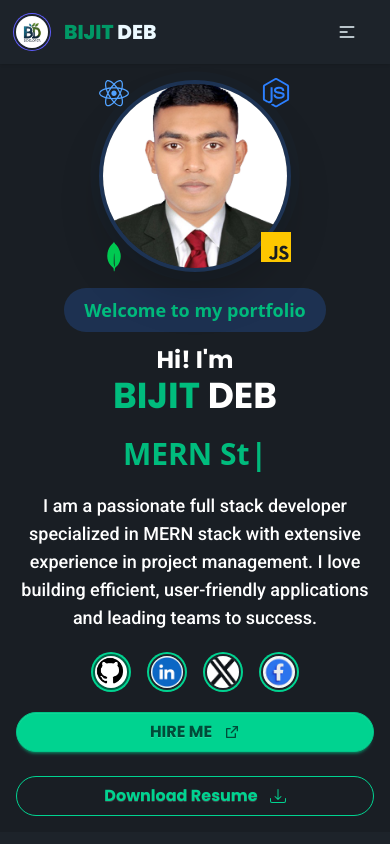
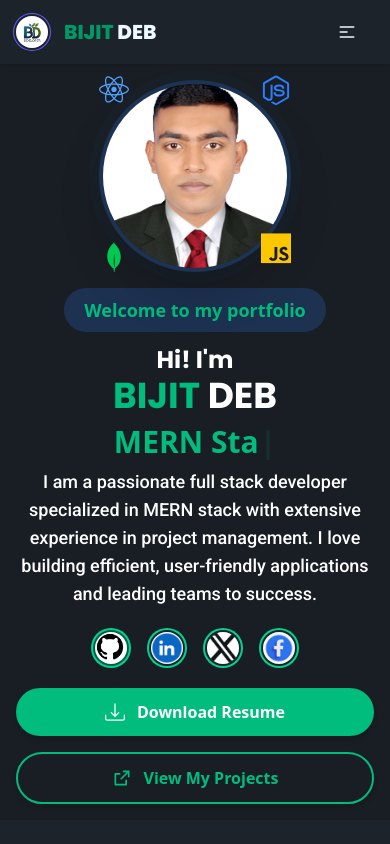
Before and after one commit to bijit-dev/Portfolio, a React (Vite) app: page / in a window 390 px wide. Shown: the top 844 px of the page. Built offline with nearby package versions, Linux system fonts and the light colour scheme.

Commit message:
project sction update

```diff
--- a/src/components/Banner/Banner.jsx
+++ b/src/components/Banner/Banner.jsx
@@ -10,6 +10,7 @@ import { BsDownload } from "react-icons/bs";
 import { RiExternalLinkLine } from "react-icons/ri";
 import { FaNodeJs, FaReact } from "react-icons/fa";
 import { SiJavascript, SiMongodb } from "react-icons/si";
+import { Link } from "react-router";
 
 const Banner = () => {
     const stringValue = ["React Developer", "MERN Stack Developer", "Fontend Developer", "Full Stack Developer"];
@@ -116,7 +117,7 @@ const Banner = () => {
                         <h1 className="text-2xl md:text-3xl font-bold Poppins text-white">Hi! I'm </h1>
                         <h1 className="text-4xl md:text-5xl lg:text-6xl  font-bold Poppins text-emerald-500">BIJIT <span className="text-white">DEB</span></h1>
                     </div>
-                    <div className=" text-3xl md:text-5xl lg:text-6xl font-bold text-emerald-500 my-5">
+                    <div className=" text-3xl md:text-5xl lg:text-6xl font-bold text-emerald-500 my-2 lg:my-5">
 
                         <Typewriter
                             options={{
@@ -134,37 +135,53 @@ const Banner = () => {
 
                     {/* social links */}
                     <div className="flex gap-6 items-center justify-center lg:justify-start">
-                        <a href="https://github.com/bijit-dev" className="avatar">
+                        <Link to="https://github.com/bijit-dev" className="avatar">
                             <div className="ring-success ring-offset-emerald-800  w-8 rounded-full ring-2 ring-offset-2">
                                 <Image src={github} />
                             </div>
-                        </a>
+                        </Link>
 
-                        <a href="https://www.linkedin.com/in/bijit-deb/" className="avatar">
+                        <Link to="https://www.linkedin.com/in/bijit-deb/" className="avatar">
                             <div className="ring-success ring-offset-base-100 w-8 rounded-full ring-2 ring-offset-2">
                                 <Image src={linkedin} />
                             </div>
-                        </a>
+                        </Link>
 
-                        <a href="https://x.com/bijitdeb01" className="avatar">
+                        <Link to="https://x.com/bijitdeb01" className="avatar">
                             <div className="ring-success ring-offset-base-100 w-8 rounded-full ring-2 ring-offset-2">
                                 <Image src={xlogo} />
                             </div>
-                        </a>
+                        </Link>
 
-                        <a href="https://www.facebook.com/bijitdeb01" className="avatar">
+                        <Link to="https://www.facebook.com/bijitdeb01" className="avatar">
                             <div className="ring-success ring-offset-base-100 w-8 rounded-full ring-2 ring-offset-2">
                                 <Image src={facebook} />
                             </div>
-                        </a>
+                        </Link>
                     </div>
 
-                    {/* btns  */}
-                    <div className="md:flex justify-center lg:justify-start space-y-6 gap-5 mt-6">
-                        <button className="btn btn-success w-full md:w-auto rounded-3xl text-base Poppins font-meduim md:text-lg font-bold flex items-center gap-3 cursor-pointer">HIRE ME <RiExternalLinkLine /></button>
-                        <button className="btn btn-success btn-outline w-full md:w-auto rounded-3xl text-base Poppins font-meduim md:text-lg font-bold flex items-center gap-3 cursor-pointer">Download Resume <BsDownload /></button>
+                    {/* btns */}
+                    <div className="flex flex-col md:flex-row justify-center lg:justify-start gap-4 mt-6">
+                        {/* Download Resume */}
+                        <a
+                            href="https://drive.google.com/uc?export=download&id=1V6HB_eOovNUy_bEFn9aROzP5aLXKuUBN"
+                            download="Bijit_Deb_Resume.pdf"
+                            rel="noopener noreferrer"
+                            className="flex items-center justify-center gap-3 px-6 py-3 rounded-full bg-emerald-500 hover:bg-emerald-600 text-white font-bold transition-colors duration-300 shadow-md hover:shadow-lg"
+                        >
+                            <BsDownload className="text-xl" />
+                            Download Resume
+                        </a>
 
+                        {/* View Projects */}
+                        <Link
+                            to="#projects" className="flex items-center justify-center gap-3 px-6 py-3 rounded-full border-2 border-emerald-500 text-emerald-500 hover:bg-emerald-500 hover:text-white font-bold transition-colors duration-300 shadow-md hover:shadow-lg">
+                            <RiExternalLinkLine className="text-xl" />
+                            View My Projects
+                        </Link>
                     </div>
+
+
 
                 </div>
             </div>
--- a/src/components/Projects/Projects.jsx
+++ b/src/components/Projects/Projects.jsx
@@ -1,10 +1,114 @@
-import React from 'react';
+import React from "react";
+import { motion } from "framer-motion";
+import { FaGithub, FaExternalLinkAlt } from "react-icons/fa";
+
+const projects = [
+    {
+        title: "Portfolio Website",
+        description:
+            "A responsive personal portfolio built with React, Tailwind, and Framer Motion to showcase my skills and projects.",
+        image: "https://i.ibb.co/FLKsxX7m/toolset-homepage-hero-section-example.png",
+        github: "https://github.com/bijit-dev",
+        live: "https://yourportfolio.com",
+        tech: ["React", "Tailwind", "Framer Motion"],
+    },
+    {
+        title: "E-Commerce Store",
+        description:
+            "A fully functional e-commerce store with product search, cart, and checkout features.",
+        image: "https://i.ibb.co/FLKsxX7m/toolset-homepage-hero-section-example.png",
+        github: "https://github.com/bijit-dev",
+        live: "https://ecommerce-demo.com",
+        tech: ["React", "Tailwind", "Node.js"],
+    },
+    {
+        title: "Blog Platform",
+        description:
+            "A markdown-based blog platform with authentication and a clean, minimal design.",
+        image: "https://i.ibb.co/FLKsxX7m/toolset-homepage-hero-section-example.png",
+        github: "https://github.com/bijit-dev",
+        live: "https://blog-demo.com",
+        tech: ["React", "Tailwind", "Firebase"],
+    },
+];
 
 const Projects = () => {
     return (
-        <div>
-            upcomeing projects
-        </div>
+        <section id="projects" className="py-16 bg-gradient-to-br from-purple-100 via-pink-50 to-yellow-50">
+            <div className="container mx-auto px-4">
+                {/* Section title */}
+                <motion.h2
+                    className="text-4xl font-bold text-center mb-12 text-transparent bg-clip-text bg-gradient-to-r from-purple-500 to-pink-500"
+                    initial={{ opacity: 0, y: -30 }}
+                    whileInView={{ opacity: 1, y: 0 }}
+                    viewport={{ once: true }}
+                    transition={{ duration: 0.6 }}
+                >
+                    My Projects
+                </motion.h2>
+
+                {/* Projects grid */}
+                <div className="grid gap-8 md:grid-cols-2 lg:grid-cols-3">
+                    {projects.map((project, index) => (
+                        <motion.div
+                            key={index}
+                            className="rounded-xl overflow-hidden shadow-lg hover:shadow-2xl transition-all duration-500 bg-white/80 backdrop-blur-lg border border-gray-200 hover:-translate-y-2"
+                            initial={{ opacity: 0, y: 40 }}
+                            whileInView={{ opacity: 1, y: 0 }}
+                            viewport={{ once: true }}
+                            transition={{ duration: 0.6, delay: index * 0.1 }}
+                        >
+                            {/* Image */}
+                            <div className="overflow-hidden">
+                                <img
+                                    src={project.image}
+                                    alt={project.title}
+                                    className="w-full h-48 object-cover transform hover:scale-110 transition-transform duration-500"
+                                />
+                            </div>
+
+                            {/* Content */}
+                            <div className="p-5 flex flex-col gap-3">
+                                <h3 className="text-xl font-semibold text-gray-800">{project.title}</h3>
+                                <p className="text-gray-600 text-sm">{project.description}</p>
+
+                                {/* Tech stack */}
+                                <div className="flex flex-wrap gap-2 mt-2">
+                                    {project.tech.map((tech, i) => (
+                                        <span
+                                            key={i}
+                                            className="text-xs px-2 py-1 rounded-full text-white bg-gradient-to-r from-purple-500 to-pink-500 shadow-sm"
+                                        >
+                                            {tech}
+                                        </span>
+                                    ))}
+                                </div>
+
+                                {/* Links */}
+                                <div className="flex gap-4 mt-4">
+                                    <a
+                                        href={project.github}
+                                        target="_blank"
+                                        rel="noopener noreferrer"
+                                        className="p-2 rounded-full bg-gray-100 hover:bg-purple-100 text-purple-600 transition-colors"
+                                    >
+                                        <FaGithub size={20} />
+                                    </a>
+                                    <a
+                                        href={project.live}
+                                        target="_blank"
+                                        rel="noopener noreferrer"
+                                        className="p-2 rounded-full bg-gray-100 hover:bg-pink-100 text-pink-600 transition-colors"
+                                    >
+                                        <FaExternalLinkAlt size={20} />
+                                    </a>
+                                </div>
+                            </div>
+                        </motion.div>
+                    ))}
+                </div>
+            </div>
+        </section>
     );
 };
 
```
